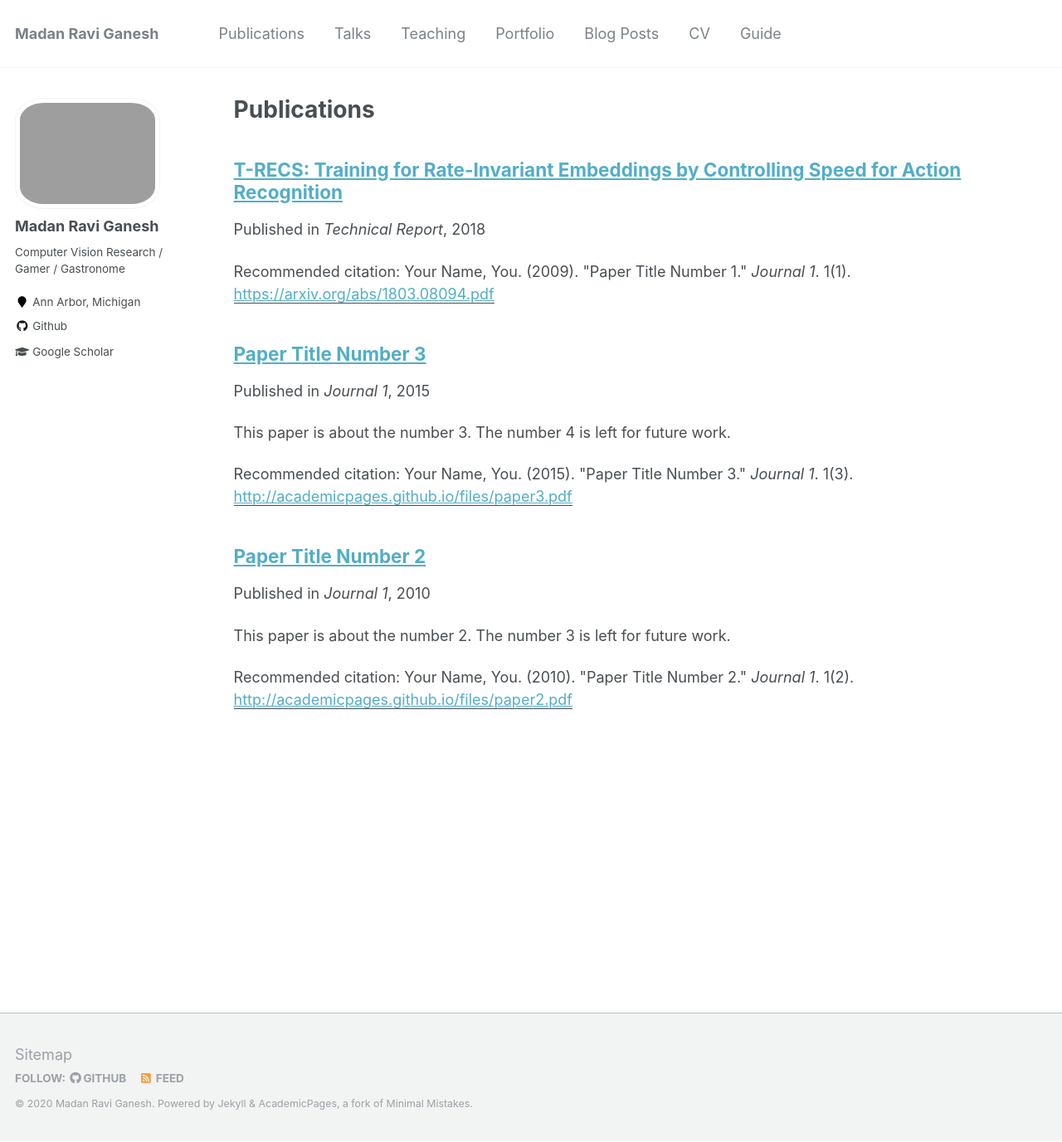
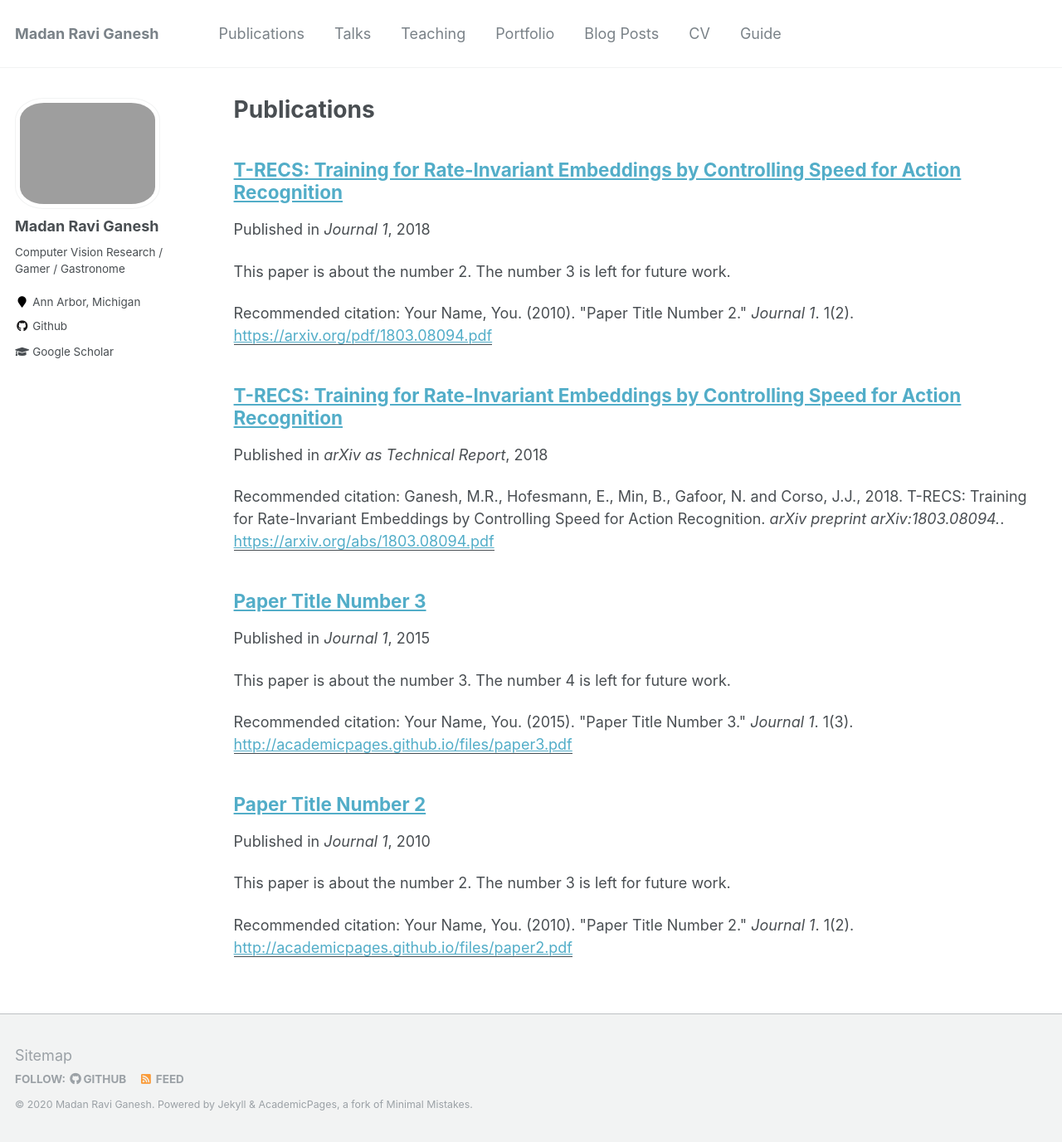
Before and after one commit to zeonzir/zeonzir.github.io, a Jekyll site: the page built from _pages/publications.md, in a window 1280 px wide and 1377 px high. Shown: the whole window at 83% size. Built offline with Jekyll 4.4.1, drawn with Linux system fonts in a browser that asks for light colours.

Commit message:
Modifying publications list

```diff
--- a/_publications/2018-03-23-TRECS.md
+++ b/_publications/2018-03-23-TRECS.md
@@ -4,9 +4,9 @@ collection: publications
 permalink: /publication/2009-10-01-paper-title-number-1
 excerpt: ''
 date: 2018-03-23
-venue: 'Technical Report'
+venue: 'arXiv as Technical Report'
 paperurl: 'https://arxiv.org/abs/1803.08094.pdf'
-citation: 'Your Name, You. (2009). &quot;Paper Title Number 1.&quot; <i>Journal 1</i>. 1(1).'
+citation: 'Ganesh, M.R., Hofesmann, E., Min, B., Gafoor, N. and Corso, J.J., 2018. T-RECS: Training for Rate-Invariant Embeddings by Controlling Speed for Action Recognition. <i>arXiv preprint arXiv:1803.08094.</i>.'
 ---
 <b>Summary:</b>  This work formulates a temporal preprocessing scheme that introduces robustness to input video speed variations, previously lacking, in artificial neural networks. The work includes analysis and classification of existing state-of-the-art models based on their response to extreme variations in speed of input videos.
 
--- /dev/null
+++ b/_publications/2018-03-23-paper-title-number-2.md
@@ -0,0 +1,16 @@
+---
+title: "T-RECS: Training for Rate-Invariant Embeddings by Controlling Speed for Action Recognition"
+collection: publications
+permalink: /publication/2018-03-23-paper-title-number-2
+excerpt: 'This paper is about the number 2. The number 3 is left for future work.'
+date: 2018-03-23
+venue: 'Journal 1'
+paperurl: 'https://arxiv.org/pdf/1803.08094.pdf'
+citation: 'Your Name, You. (2010). &quot;Paper Title Number 2.&quot; <i>Journal 1</i>. 1(2).'
+---
+
+<a href='https://arxiv.org/pdf/1803.08094.pdf'>Download paper here</a>
+
+This paper is about the number 2. The number 3 is left for future work.
+
+Recommended citation: Your Name, You. (2010). "Paper Title Number 2." <i>Journal 1</i>. 1(2).
--- a/markdown_generator/publications.tsv
+++ b/markdown_generator/publications.tsv
@@ -1,4 +1,4 @@
 pub_date	title	venue	excerpt	citation	url_slug	paper_url
-2009-10-01	Paper Title Number 1	Journal 1	This paper is about the number 1. The number 2 is left for future work.	Your Name, You. (2009). "Paper Title Number 1." <i>Journal 1</i>. 1(1).	paper-title-number-1	http://academicpages.github.io/files/paper1.pdf
+2018-03-23	T-RECS: Training for Rate-Invariant Embeddings by Controlling Speed for Action Recognition	Journal 1	This paper is about the number 2. The number 3 is left for future work.	Your Name, You. (2010). "Paper Title Number 2." <i>Journal 1</i>. 1(2).	paper-title-number-2	https://arxiv.org/pdf/1803.08094.pdf
 2010-10-01	Paper Title Number 2	Journal 1	This paper is about the number 2. The number 3 is left for future work.	Your Name, You. (2010). "Paper Title Number 2." <i>Journal 1</i>. 1(2).	paper-title-number-2	http://academicpages.github.io/files/paper2.pdf
 2015-10-01	Paper Title Number 3	Journal 1	This paper is about the number 3. The number 4 is left for future work.	Your Name, You. (2015). "Paper Title Number 3." <i>Journal 1</i>. 1(3).	paper-title-number-3	http://academicpages.github.io/files/paper3.pdf
```
Also changed, not shown: _publications/2015-10-01-paper-title-number-3.md (+3 -2 lines).
